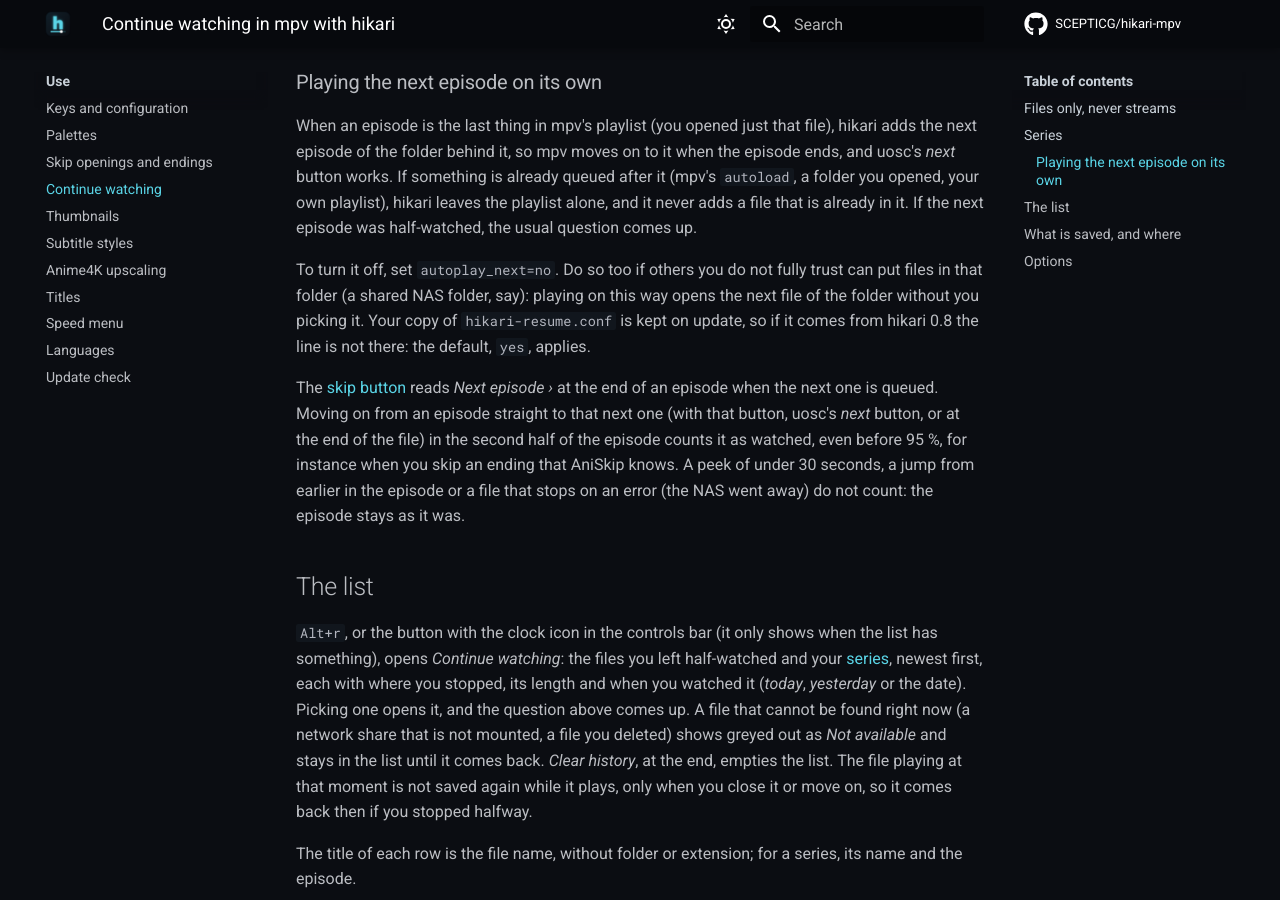
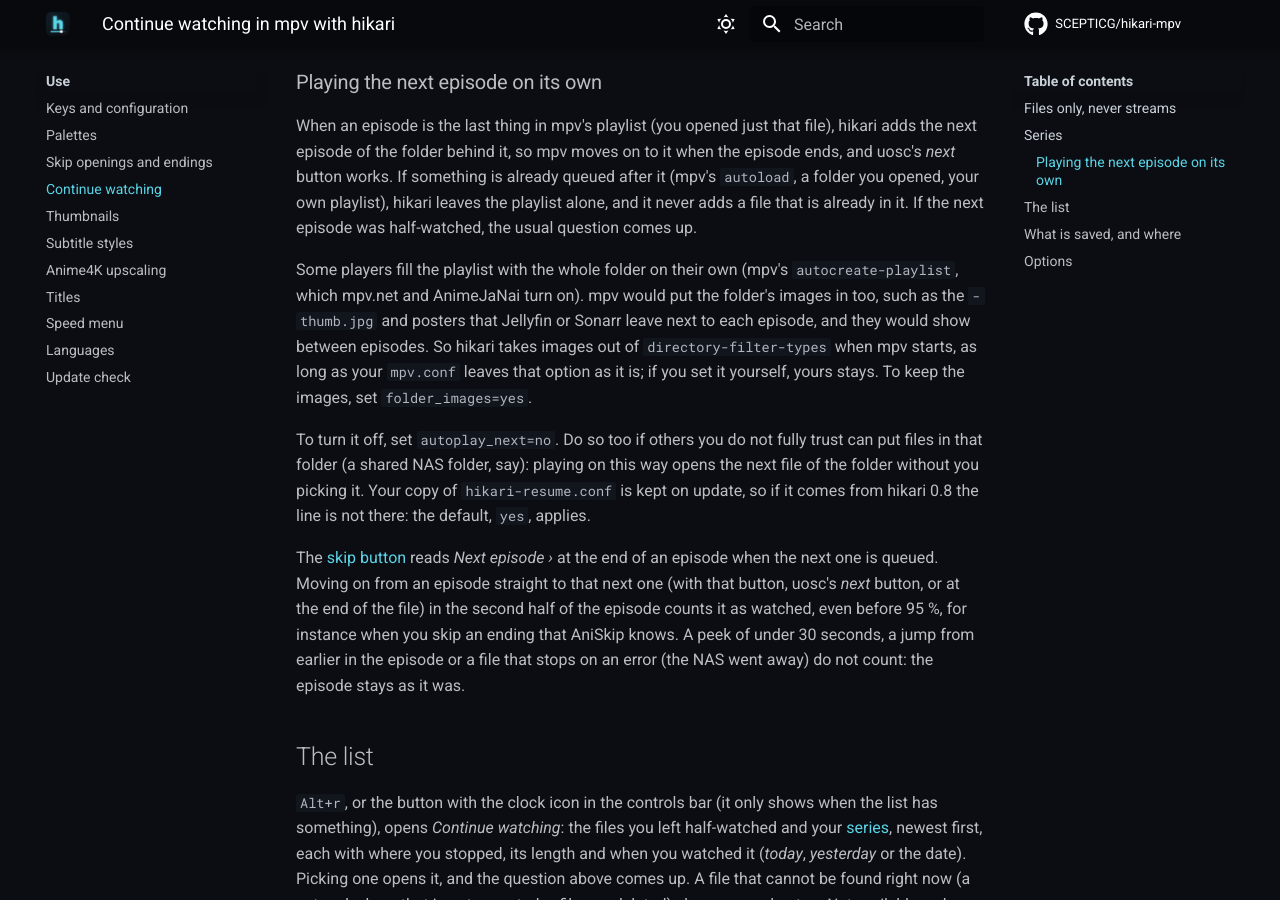
Before and after one commit to SCEPTICG/hikari-mpv, an MkDocs documentation site: the page built from docs/features/resume.md, in a window 1280 px wide and 900 px high, scrolled down 1811 px. Built offline with MkDocs 1.6.1 and Material for MkDocs 9.7.7, drawn with Linux system fonts in a browser that asks for light colours; comment, search, counter and statistics services are not loaded; some of the changed text lies outside the part shown.

Commit message:
Seguir viendo: las listas de carpeta (autocreate-playlist, activa en mpv.net y AnimeJaNai) dejan fuera las imágenes de la carpeta (-thumb.jpg y pósteres de Jellyfin o Sonarr) mientras directory-filter-types sea el de mpv; se cambia al arrancar y no en mpv.conf, así mpv anterior a la 0.39 no da error. Opción folder_images. Web y pruebas

```diff
--- a/docs/features/resume.md
+++ b/docs/features/resume.md
@@ -45,6 +45,8 @@ Playing another episode of the series (from 30 seconds on, as always) makes it t
 
 When an episode is the last thing in mpv's playlist (you opened just that file), hikari adds the next episode of the folder behind it, so mpv moves on to it when the episode ends, and uosc's *next* button works. If something is already queued after it (mpv's `autoload`, a folder you opened, your own playlist), hikari leaves the playlist alone, and it never adds a file that is already in it. If the next episode was half-watched, the usual question comes up.
 
+Some players fill the playlist with the whole folder on their own (mpv's `autocreate-playlist`, which mpv.net and AnimeJaNai turn on). mpv would put the folder's images in too, such as the `-thumb.jpg` and posters that Jellyfin or Sonarr leave next to each episode, and they would show between episodes. So hikari takes images out of `directory-filter-types` when mpv starts, as long as your `mpv.conf` leaves that option as it is; if you set it yourself, yours stays. To keep the images, set `folder_images=yes`.
+
 To turn it off, set `autoplay_next=no`. Do so too if others you do not fully trust can put files in that folder (a shared NAS folder, say): playing on this way opens the next file of the folder without you picking it. Your copy of `hikari-resume.conf` is kept on update, so if it comes from hikari 0.8 the line is not there: the default, `yes`, applies.
 
 The [skip button](skip.md#next-episode) reads *Next episode ›* at the end of an episode when the next one is queued. Moving on from an episode straight to that next one (with that button, uosc's *next* button, or at the end of the file) in the second half of the episode counts it as watched, even before 95 %, for instance when you skip an ending that AniSkip knows. A peek of under 30 seconds, a jump from earlier in the episode or a file that stops on an error (the NAS went away) do not count: the episode stays as it was.
@@ -71,5 +73,6 @@ hikari never sends it anywhere: this script makes no network connection at all,
 | `ask` | `yes` | `no` continues from where you were without asking. |
 | `history_size` | `30` | How many rows the list keeps (a series is one), from 1 to 100. |
 | `autoplay_next` | `yes` | `no`: hikari does not queue the next episode of a series. Missing from a copy of the file made by hikari 0.8: `yes`. |
+| `folder_images` | `no` | `yes`: when mpv fills the playlist with the folder, its images go in as well, as mpv does on its own. Missing from a copy of the file made by hikari 0.8: `no`. |
 
 To use another key, bind `script-binding hikari_resume/open-menu` in `input.conf`.
```
Also changed, not shown: 3 other files.
